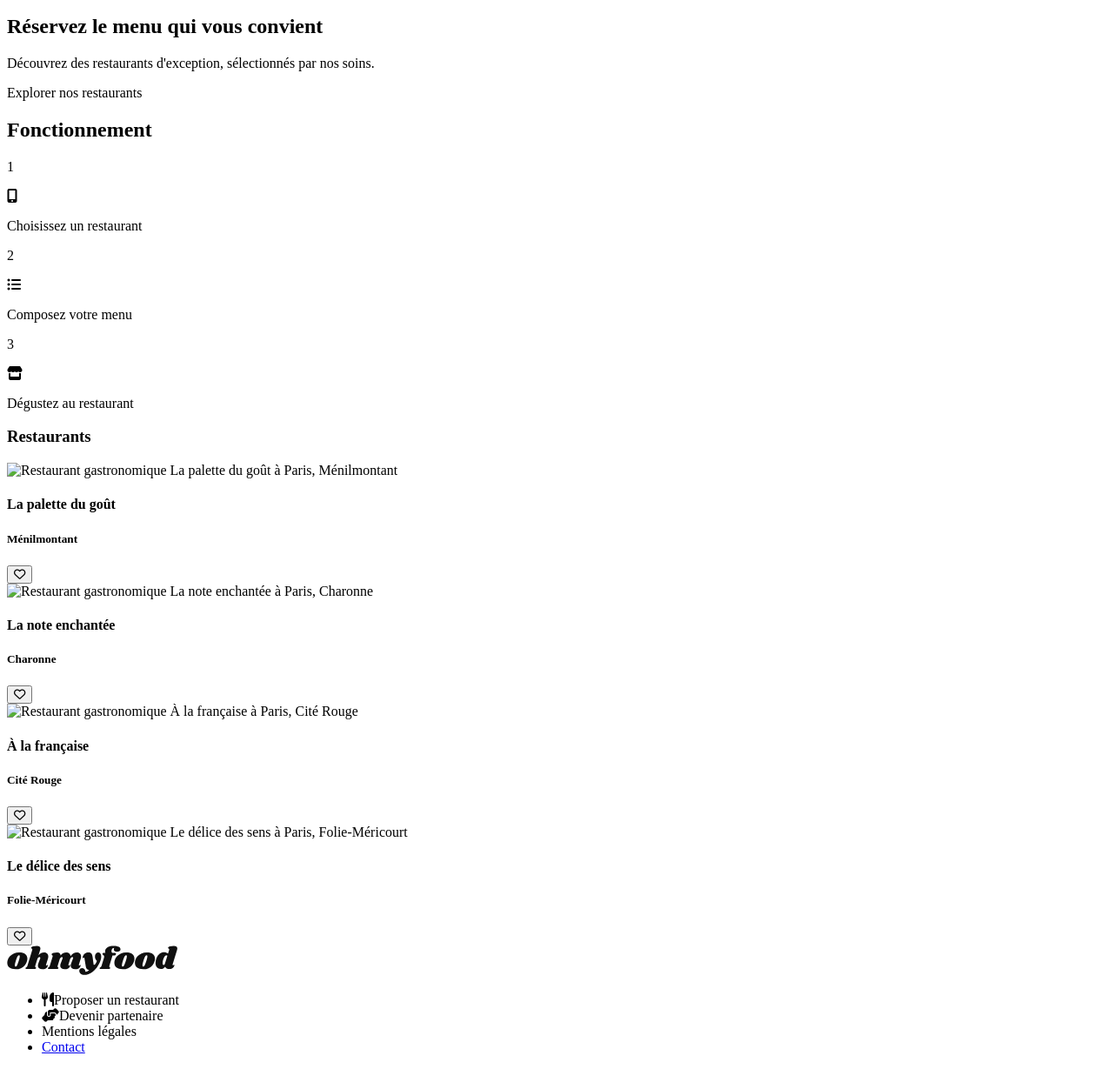
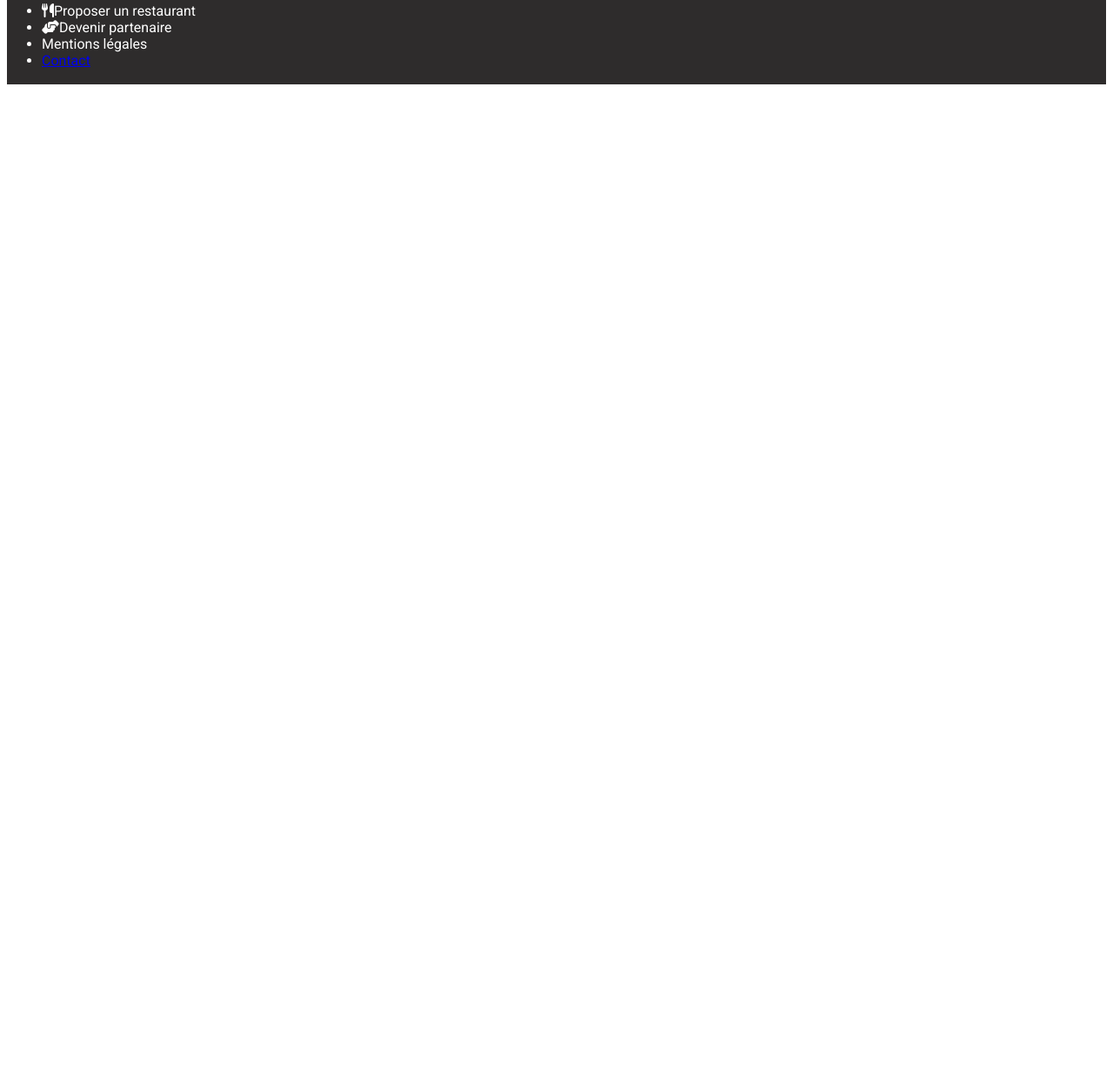
Before and after one commit to Chocoffees/BotoumYao_3_13082021, a website: page index.html in a window 1280 px wide. Shown: the part 101-1330 px from the top of the page at 87% size. After the commit the page ends 800 px from the top, so only its background shows below. Drawn offline with Linux system fonts and the light colour scheme; a web font is replaced by a local one.

Commit message:
Index to revise

```diff
--- a/index.html
+++ b/index.html
@@ -2,9 +2,10 @@
 <html lang="fr">
 
 <head>
-    <meta charset="UTF-8" />
-    <meta http-equiv="X-UA-Compatible" content="IE=edge" />
-    <meta name="viewport" content="width=device-width, initial-scale=1.0" />
+    <meta charset="UTF-8">
+    <meta http-equiv="X-UA-Compatible" content="IE=edge">
+    <meta name="viewport" content="width=device-width, initial-scale=1.0">
+    <link rel="stylesheet" href="./css/styles.css">
     <title>Ohmyfood</title>
     <link rel="preconnect" href="https://fonts.googleapis.com">
     <link rel="preconnect" href="https://fonts.gstatic.com" crossorigin>
@@ -15,66 +16,13 @@
 
 <body>
     <header>
-        <img src="images/ohmyfood@2x.svg" alt="Logo Ohmyfood!" />
+        <img class="logo_normal" src="images/ohmyfood@2x.svg" alt="Logo Ohmyfood!" />
     </header>
-    <main>
-        <section class="location">
-            <i class="fas fa-map-marker-alt"></i>
-            <p>Paris, Belleville</p>
-            <h1>Réservez le menu qui vous convient</h1>
-            <p>Découvrez des restaurants d'exception, sélectionnés par nos soins.</p>
-            <p class="exploration">Explorer nos restaurants</p>
-        </section>
-        <section class="functions">
-            <h2>Fonctionnement</h2>
-            <div class="function1">
-                <p class="number">1</p>
-                <i class="fas fa-mobile-alt"></i>
-                <p>Choisissez un restaurant</p>
-            </div>
-            <div class="function2">
-                <p class="number">2</p>
-                <i class="fas fa-list-ul"></i>
-                <p>Composez votre menu</p>
-            </div>
-            <div class="function3">
-                <p class="number">3</p>
-                <i class="fas fa-store"></i>
-                <p class="actif">Dégustez au restaurant</p>
-            </div>
-        </section>
-        <section class="menu">
-            <h3>Restaurants</h3>
-            <div class="card">
-                <img src="images/" alt="Restaurant gastronomique La palette du goût à Paris, Ménilmontant" />
-                <h4>La palette du goût</h4>
-                <h5>Ménilmontant</h5>
-                <button><i class="far fa-heart"></i></button>
-                <!--bouton à voir-->
-            </div>
-            <div class="card">
-                <img src="images/" alt="Restaurant gastronomique La note enchantée à Paris, Charonne" />
-                <h4>La note enchantée</h4>
-                <h5>Charonne</h5>
-                <button><i class="far fa-heart"></i></button>
-            </div>
-            <div class="card">
-                <img src="images/" alt="Restaurant gastronomique À la française à Paris, Cité Rouge" />
-                <h4>À la française</h4>
-                <h5>Cité Rouge</h5>
-                <button><i class="far fa-heart"></i></button>
-            </div>
-            <div class="card">
-                <img src="images/" alt="Restaurant gastronomique Le délice des sens à Paris, Folie-Méricourt" />
-                <h4>Le délice des sens</h4>
-                <h5>Folie-Méricourt</h5>
-                <button><i class="far fa-heart"></i></button>
-            </div>
-        </section>
-    </main>
+    <main></main>
+</body>
 <footer>
     <header>
-            <img src="images/ohmyfood@2x.svg">
+        <img class="logo_small" src="images/ohmyfood@2x.svg" alt="Logo Ohmyfood!" />
     </header>
     <ul>
         <li><i class="fas fa-utensils"></i>Proposer un restaurant</li>
@@ -83,6 +31,5 @@
         <li><a href="mailto:">Contact</a></li>
     </ul>
 </footer>
-</body>
 
 </html>
```
Lines whose indentation alone changed are shown as unchanged.
